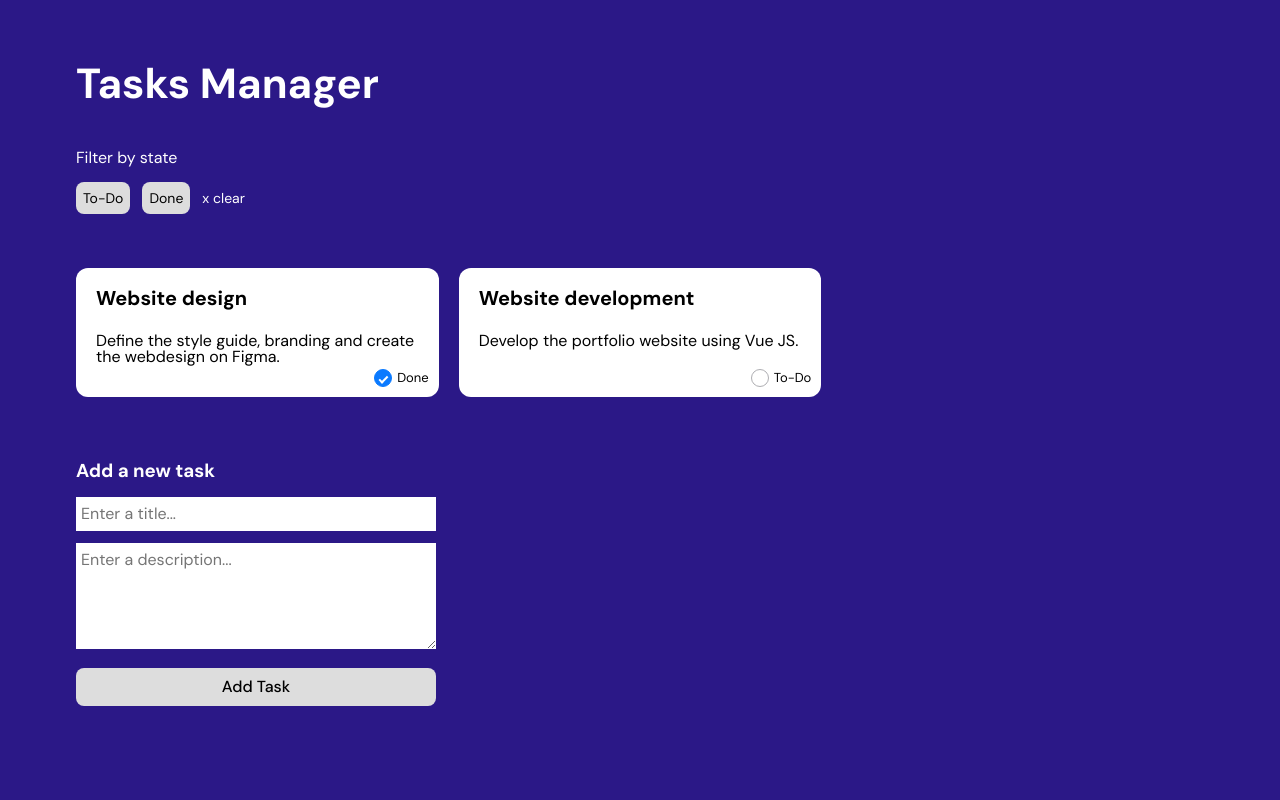
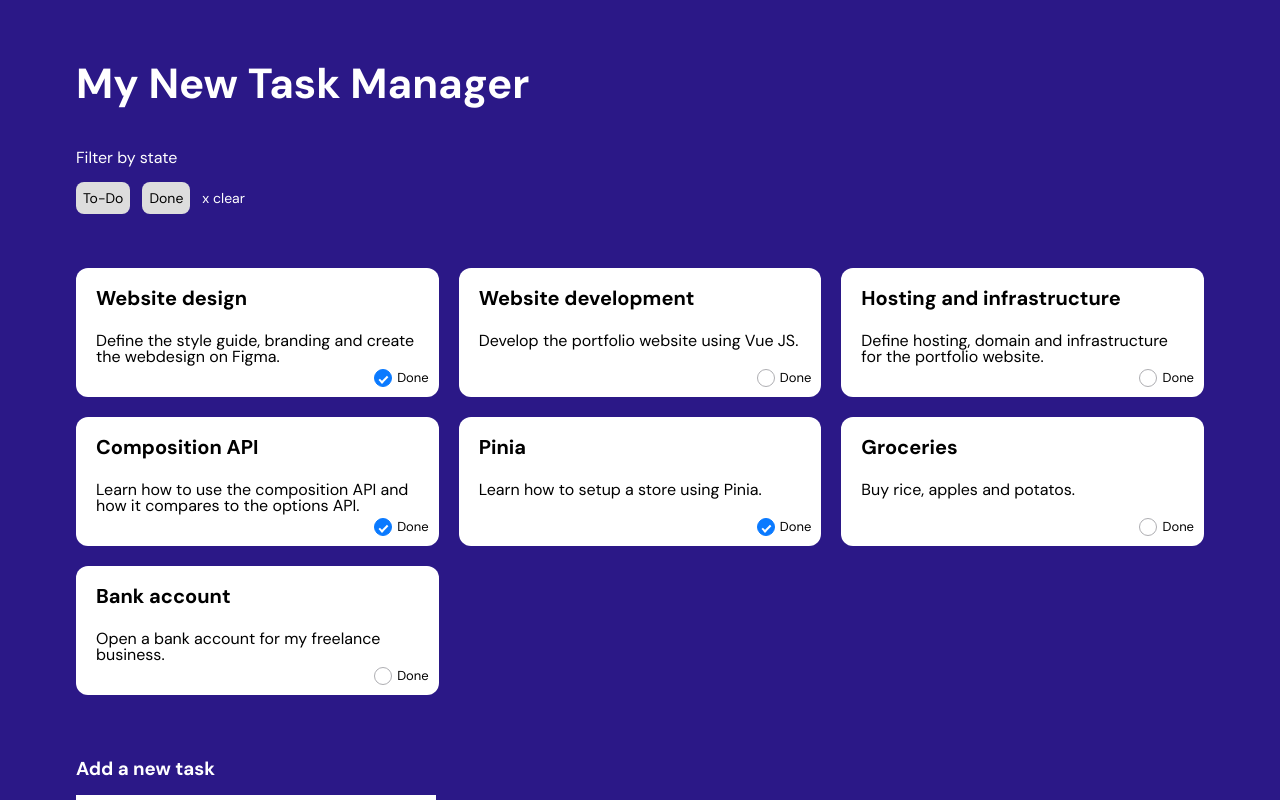
Before and after one commit to Marcos-SCO/vue-composition-api-pinia, a Vue app: page / in a window 1280 px wide. Shown: the top 800 px of the page. Built offline with nearby package versions, Linux system fonts and the light colour scheme.

Commit message:
feat: reactive courtyard

```diff
--- a/src/App.vue
+++ b/src/App.vue
@@ -1,124 +1,74 @@
 <script setup>
+  import { ref, reactive } from "vue";
+  import tasks from "./utils/tasks";
 
-const tasks= [
-    {
-      name: "Website design",
-      description: "Define the style guide, branding and create the webdesign on Figma.",
-      completed: true
-    },
-    {
-      name: "Website development",
-      description: "Develop the portfolio website using Vue JS.",
-      completed: false
-    },
-    {
-      name: "Hosting and infrastructure",
-      description: "Define hosting, domain and infrastructure for the portfolio website.",
-      completed: false
-    },
-    {
-      name: "Composition API",
-      description: "Learn how to use the composition API and how it compares to the options API.",
-      completed: true
-    },
-    {
-      name: "Pinia",
-      description: "Learn how to setup a store using Pinia.",
-      completed: true
-    },
-    {
-      name: "Groceries",
-      description: "Buy rice, apples and potatos.",
-      completed: false
-    },
-    {
-      name: "Bank account",
-      description: "Open a bank account for my freelance business.",
-      completed: false
+  const appName = "My new task manager";
+
+  const reactiveTasks = reactive(tasks);
+
+  let newTask = { completed: false };
+
+  function addTask() {
+    const newTaskName = newTask.name?.trim();
+    const newTaskDescription = newTask.description?.trim();
+
+    if (!newTaskName || !newTaskDescription) {
+      alert("Please enter the tittle and description of the task!");
+      return;
     }
-];
 
+    reactiveTasks.push(newTask);
+
+    // newTask = { completed: false, name: "", description: "" };
+    newTask = { completed: false };
+  }
 </script>
 
 <template>
-
   <main class="container">
     <div class="header">
       <div class="header-side">
-        <h1>
-          Tasks Manager
-        </h1>
+        <h1>{{ appName }}</h1>
       </div>
+
+      <!-- <input type="text" v-model="appName" /> -->
     </div>
 
     <div class="filters">
       <div>
         <p>Filter by state</p>
         <div class="badges">
-          <div class="badge">
-            To-Do
-          </div>
-          <div class="badge">
-            Done
-          </div>
-          <span class="clear">
-            x clear
-          </span>
+          <div class="badge">To-Do</div>
+          <div class="badge">Done</div>
+          <span class="clear"> x clear </span>
         </div>
       </div>
     </div>
 
     <div class="tasks">
-
-      <div class="task">
-        <h3>
-          Website design
-        </h3>
-        <p>
-          Define the style guide, branding and create the webdesign on Figma.
-        </p>
+      <div class="task" :key="taskIndex" v-for="(reactiveTask, taskIndex) in reactiveTasks">
+        <h3>{{ reactiveTask.name }}</h3>
+        <p>{{ reactiveTask.description }}</p>
         <div class="task-check">
-          <input type="checkbox" checked />
-          <label>
-            Done
-          </label>
+          <input type="checkbox" :checked="reactiveTask.completed" />
+          <label> Done </label>
         </div>
       </div>
-
-      <div class="task">
-        <h3>
-          Website development
-        </h3>
-        <p>
-          Develop the portfolio website using Vue JS.
-        </p>
-        <div class="task-check">
-          <input type="checkbox"/>
-          <label>
-            To-Do
-          </label>
-        </div>
-      </div>
-
     </div>
 
     <div class="add-task">
       <h3>Add a new task</h3>
-      <input type="text" name="title" placeholder="Enter a title..."><br />
-      <textarea name="description" rows="4" placeholder="Enter a description..." /><br />
-      <button class="btn gray">Add Task</button>
 
+      <input v-model="newTask.name" type="text" name="title" placeholder="Enter a title..." /><br />
+
+      <textarea v-model="newTask.description" name="description" rows="4" placeholder="Enter a description..." /><br />
+
+      <button @click="addTask" class="btn gray">Add Task</button>
     </div>
-
   </main>
-
-
-
 </template>
 
-
 <style lang="scss" scoped>
-
   .header {
     display: flex;
     justify-content: space-between;
@@ -141,7 +91,6 @@ const tasks= [
         margin-left: 12px;
       }
     }
-
   }
 
   .filters {
@@ -173,7 +122,6 @@ const tasks= [
       text-align: left;
       cursor: pointer;
     }
-
   }
 
   .tasks {
@@ -195,7 +143,6 @@ const tasks= [
     border-radius: 12px;
     position: relative;
 
-
     h3 {
       font-size: 20px;
       font-weight: 700;
@@ -213,7 +160,6 @@ const tasks= [
       letter-spacing: 0em;
       text-align: left;
     }
-
 
     .task-check {
       display: flex;
@@ -240,17 +186,16 @@ const tasks= [
         width: 18px;
         height: 18px;
         border-radius: 100%;
-      border: 0.77px solid #AEAEB2;
+        border: 0.77px solid #aeaeb2;
         appearance: none;
         cursor: pointer;
 
-
         &:checked {
-        background-color: #0A7AFF;
-        border-color: #0A7AFF;
+          background-color: #0a7aff;
+          border-color: #0a7aff;
 
           &::before {
-          content: '';
+            content: "";
             display: block;
             width: 4.5px;
             height: 9px;
@@ -266,7 +211,8 @@ const tasks= [
   .add-task {
     margin-top: 60px;
 
-  input, textarea {
+    input,
+    textarea {
       width: 360px;
       max-width: 100%;
       margin-top: 12px;
@@ -278,6 +224,4 @@ const tasks= [
       margin-top: 12px;
     }
   }
-
-
 </style>
```
Lines whose indentation alone changed are shown as unchanged.
